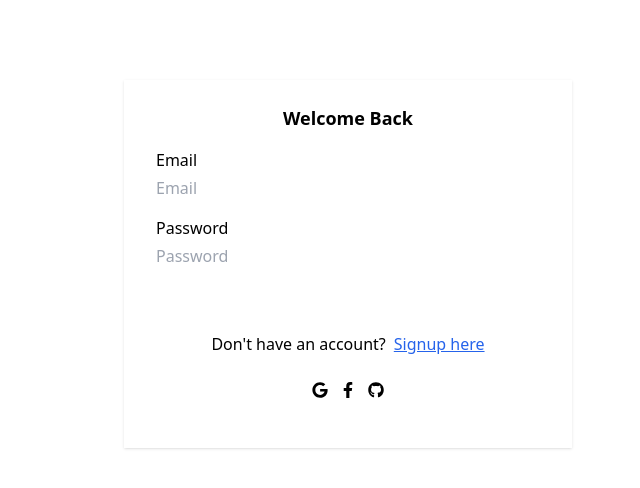
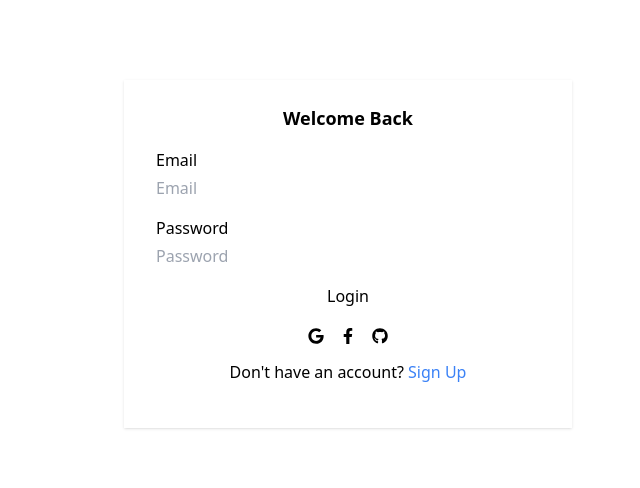
Before and after one commit to subhashdippu/Blogify, a React (Create React App) app in the folder Frontend/: page /login in a window 1280 px wide. Shown: the top 488 px of the page, without its empty margins (292-932 px from the left). Built offline with nearby package versions, Linux system fonts and the light colour scheme.

Commit message:
signin with frontend

```diff
--- a/Frontend/src/pages/login.js
+++ b/Frontend/src/pages/login.js
@@ -1,17 +1,36 @@
-import React from "react";
-import { Link } from "react-router-dom";
+import React, { useState } from "react"; // <-- added useState
+import { Link, useNavigate } from "react-router-dom";
 import { FaFacebookF, FaGithub, FaGoogle } from "react-icons/fa";
 import { useForm } from "react-hook-form";
+import axios from "axios";
 
 const Login = () => {
+  const navigate = useNavigate();
+  const [loginError, setLoginError] = useState(""); // <-- new state for error
+
   const {
     register,
     handleSubmit,
     formState: { errors },
   } = useForm();
 
-  const onSubmit = (data) => {
-    console.log("Form Data:", data);
+  const onSubmit = async (data) => {
+    try {
+      setLoginError(""); // clear previous errors
+      const response = await axios.post(
+        "http://localhost:4001/api/auth/login",
+        data
+      );
+
+      localStorage.setItem("token", response.data.token);
+      navigate("/dashboard");
+    } catch (error) {
+      console.error(
+        "Login failed:",
+        error.response?.data?.message || error.message
+      );
+      setLoginError(error.response?.data?.message || "Login failed"); // <-- set error to show below form
+    }
   };
 
   const handleGoogleLogin = () => {
@@ -52,40 +71,28 @@ const Login = () => {
             )}
           </div>
 
-          {/* Submit */}
-          <div className="form-control mt-6">
-            <button
-              type="submit"
-              className="btn bg-green-500 text-white w-full"
-            >
-              Login
-            </button>
-          </div>
+          {/* Login Error */}
+          {loginError && (
+            <p className="text-red-500 text-center mb-4">{loginError}</p> // <-- show backend error here
+          )}
 
-          {/* Signup Link */}
-          <div className="text-center mt-4">
-            Don't have an account?
-            <Link to="/signup" className="ml-2 underline text-blue-600">
-              Signup here
-            </Link>
-          </div>
+          <button type="submit" className="btn btn-primary w-full">
+            Login
+          </button>
         </form>
 
-        {/* Social Buttons */}
-        <div className="text-center space-x-3 mt-6">
-          <button
-            onClick={handleGoogleLogin}
-            className="btn btn-circle hover:bg-green-500 hover:text-white"
-          >
-            <FaGoogle />
-          </button>
-          <button className="btn btn-circle hover:bg-green-500 hover:text-white">
-            <FaFacebookF />
-          </button>
-          <button className="btn btn-circle hover:bg-green-500 hover:text-white">
-            <FaGithub />
-          </button>
+        <div className="flex justify-center gap-4 mt-5">
+          <FaGoogle onClick={handleGoogleLogin} className="cursor-pointer" />
+          <FaFacebookF className="cursor-pointer" />
+          <FaGithub className="cursor-pointer" />
         </div>
+
+        <p className="text-center mt-4">
+          Don't have an account?{" "}
+          <Link to="/register" className="text-blue-500">
+            Sign Up
+          </Link>
+        </p>
       </div>
     </div>
   );
```
Also changed, not shown: 2 other files (tests, documents, lock files or other folders).
